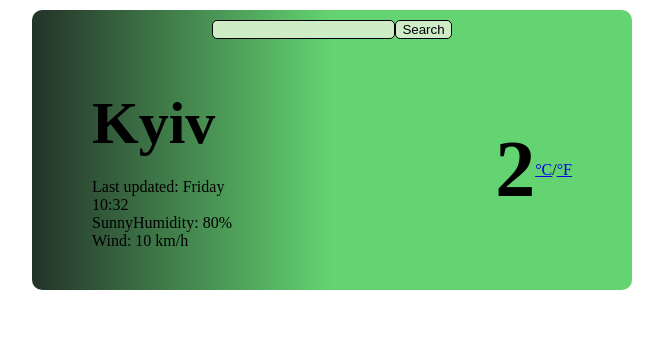
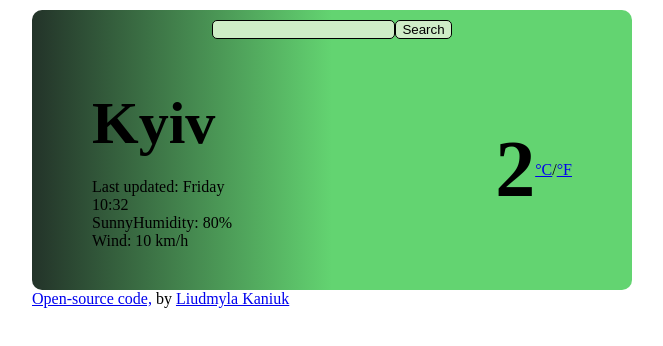
Before and after one commit to Kaniuk/weather-react, a React (Create React App) app: page / in a window 1280 px wide. Shown: the top 346 px of the page, without its empty margins (308-971 px from the left). Built offline with nearby package versions, Linux system fonts and the light colour scheme.

Commit message:
Add info

```diff
--- a/src/App.js
+++ b/src/App.js
@@ -5,10 +5,12 @@ import {Forecast} from "./components/forecast/Forecast";
 const App = () => {
     return (
         <div>
-          <Forecast/>
-            {/*<a href="">Open-source code,</a>*/}
+            <Forecast/>
+            <div><a href="https://github.com/Kaniuk/weather-react">Open-source code,</a> by <a
+                href="https://www.linkedin.com/in/liudmyla-kaniuk-65b29b21b/">Liudmyla Kaniuk</a></div>
         </div>
     );
 };
 
+
 export default App;
```
